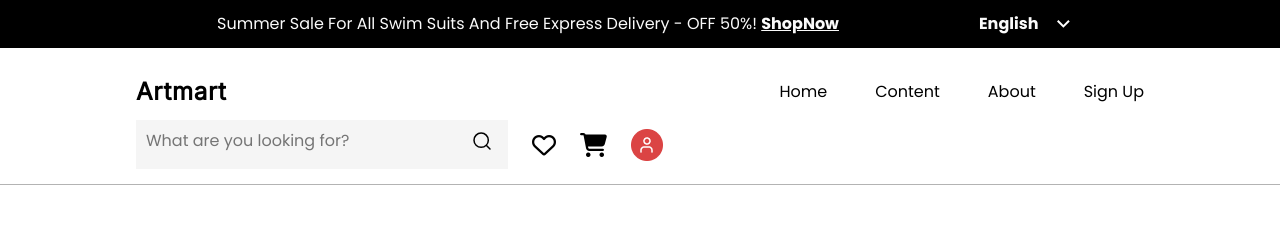
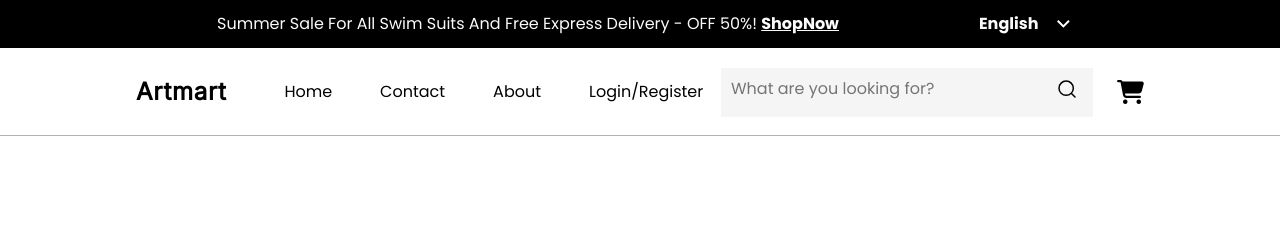
Before and after one commit to WajahatKanju/ArtMart, a Django app: page /login/ in a window 1280 px wide. Shown: the top 230 px of the page. Run offline with Django 4.2, Linux system fonts and the light colour scheme; style sheets or scripts are compiled from the project's sources; some libraries are stand-ins or nearby versions.

Commit message:
migrate to cbc

```diff
--- a/custom_admin/templates/admin/base.html
+++ b/custom_admin/templates/admin/base.html
@@ -328,7 +328,7 @@
                 <b>{% trans 'Wajahat Ahmad' %}</b>
             </div>
             {% autoescape off %}
-                Artmart <strong>{% trans 'Copyright' %} &copy; {% now 'Y' %} {{ jazzmin_settings.copyright }}.</strong> {% trans 'All rights reserved.' %}
+                {} <strong>{% trans 'Copyright' %} &copy; {% now 'Y' %} {{ jazzmin_settings.copyright }}.</strong> {% trans 'All rights reserved.' %}
             {% endautoescape %}
         </footer>
         {% if jazzmin_settings.show_ui_builder %}
--- a/shop/templates/authentication/login.html
+++ b/shop/templates/authentication/login.html
@@ -8,16 +8,16 @@
     </div>
     <div class="authentication-container__form-wrapper">
       <div class="authentication-container__form-wrapper__register__card">
-        <h2>Log in to Artmart</h2>
+        <h2>Log in to {{ site_name }}</h2>
         <p>Enter your details below</p>
         <form action="">
           <input placeholder="Email" type="email">
           <input placeholder="Password" type="password" name="" id="">
-          <input class="btn btn-block btn-secondary " type="submit" value="Login">
+          <input class="btn btn-block btn-primary " type="submit" value="Login">
         </form>
       </div>
       <a class="authentication-container__form-wrapper--link-secondary" href="#">Forgot Password</a>
-      <p> <span>Don't Have An Account ?</span><a href="#">Register</a></p>
+      <p> <span>Don't Have An Account ?</span><a href="{% url 'register' %}">Register</a></p>
     </div>
   </section>
 {% endblock %}
--- a/shop/templates/authentication/register.html
+++ b/shop/templates/authentication/register.html
@@ -14,10 +14,10 @@
           <input placeholder="Name" type="text">
           <input placeholder="Email" type="email">
           <input placeholder="Password" type="password" name="" id="">
-          <input class="btn btn-block btn-secondary " type="submit" value="Register">
+          <input class="btn btn-block btn-primary " type="submit" value="Register">
         </form>
       </div>
-        <p> <span>Already have account? </span><a href="#">Login</a></p>
+        <p> <span>Already have account? </span><a href="{% url 'login' %}">Login</a></p>
     </div>
   </section>
 {% endblock %}
--- a/shop/templates/includes/footer.html
+++ b/shop/templates/includes/footer.html
@@ -26,7 +26,7 @@
             <h4>Support</h4>
             <address>
                 <p>111 Kanju, Swat, KP, Pakistan.</p>
-                <p><a href="mailto:artmartswat@gmail.com">artmartswat@gmail.com</a></p>
+                <p><a href="mailto:{{ site_mail }}">{{ site_mail }}</a></p>
                 <p><a href="tel:+92333456789101">+92-333-456789101</a></p>
             </address>
         </div>
--- a/shop/templates/includes/navigation.html
+++ b/shop/templates/includes/navigation.html
@@ -1,20 +1,22 @@
 {% load static %}
 
 <nav>
-  <a  class="brand-logo" href="#">Artmart</a>
+  <a  class="brand-logo" href="#">{{ site_name }}</a>
     <ul class="navigation-top">
       <li class="navigation-top__nav-item">
-        <a href="#" class="navigation-top__nav-link">Home</a>
+        <a href="{% url 'home' %}" class="navigation-top__nav-link" ">Home</a>
       </li>
       <li class="navigation-top__nav-item">
-        <a href="#" class="navigation-top__nav-link" href="#">Content</a>
+        <a href="{% url 'contact' %}" class="navigation-top__nav-link" >Contact</a>
       </li>
       <li class="navigation-top__nav-item">
-          <a href="#" class="navigation-top__nav-link" href="#">About</a>
+          <a href="{% url 'about' %}" class="navigation-top__nav-link" >About</a>
       </li>
-      <li class="navigation-top__nav-item">
-        <a href="#" class="navigation-top__nav-link" href="#" >Sign Up</a>
-      </li>
+        {% if not user.is_authenticated %}
+          <li class="navigation-top__nav-item">
+            <a href="{% url 'register' %}" class="navigation-top__nav-link">Login/Register</a>
+          </li>
+        {% endif %}
     </ul>
   <div class="actions-top">
 
@@ -29,8 +31,10 @@
           </div>
 
       </form>
-      <i class="icon fa-regular fa-heart ms-4"></i>
       <i class="icon fa-solid fa-cart-shopping ms-4"></i>
-      <img src="{% static 'images/user.png' %}" alt="">
+      {% if user.is_authenticated %}
+        <i class="icon fa-regular fa-heart ms-4"></i>
+        <img src="{% static 'images/user.png' %}" alt="">
+      {% endif %}
   </div>
 </nav>
--- /dev/null
+++ b/shop/templates/shop/about.html
@@ -0,0 +1,6 @@
+{% extends "_base.html" %}
+{% block content %}
+    <section >
+        <h2>About Page</h2>
+    </section>
+{% endblock content %}
--- a/shop/urls.py
+++ b/shop/urls.py
@@ -1,10 +1,15 @@
 from django.urls import path
 
-from .views import index, register, user_login, handler_404
+from .views import handler_404
+from .views import Index, Register, UserLogin, AboutView, ContactView
+from django.contrib.auth.views import LogoutView
 
 urlpatterns = [
-    path("", index),
-    path("register/", register, name="register"),
-    path("login/", user_login, name="login"),
+    path("", Index.as_view(), name="home"),
+    path("register/", Register.as_view(), name="register"),
+    path("login/", UserLogin.as_view(), name="login"),
+    path("logout/", LogoutView.as_view(), name="logout"),
+    path("about/", AboutView.as_view(), name="about"),
+    path("contact/", ContactView.as_view(), name="contact"),
     path("404/", handler_404, name="not_found"),
 ]
--- a/shop/views.py
+++ b/shop/views.py
@@ -1,38 +1,69 @@
 from django.shortcuts import render, redirect
-from products.models import Category
+from django.views import View
 from django.contrib.auth.forms import UserCreationForm, AuthenticationForm
+
 from django.contrib.auth import login
 
 
-# Create your views here.
-def index(request):
-    categories = Category.objects.all()
-    context = {"categories": categories, "brand_name": "Artmart"}
-    return render(request, "shop/index.html", context)
+class BaseView(View):
+    site_name = "Artmart"
+    site_mail = "artmartswat@gmail.com"
+
+    def render_template(self, request, template_name, context={}):
+        context["site_name"] = self.site_name
+        context["site_mail"] = self.site_mail
+        return render(request, template_name, context)
 
 
-def register(request):
-    if request.method == "POST":
+class Index(BaseView):
+    def get(self, request):
+        return self.render_template(request, "shop/index.html")
+
+
+class Register(BaseView):
+    def get(self, request):
+        form = UserCreationForm()
+        return self.render_template(
+            request, "authentication/register.html", {"form": form}
+        )
+
+    def post(self, request):
         form = UserCreationForm(request.POST)
         if form.is_valid():
             user = form.save()
             login(request, user)
             return redirect("index")  # Redirect to your desired page after registration
-    else:
-        form = UserCreationForm()
-    return render(request, "authentication/register.html", {"form": form})
+        return self.render_template(
+            request, "authentication/register.html", {"form": form}
+        )
 
 
-def user_login(request):
-    if request.method == "POST":
+class UserLogin(BaseView):
+    def get(self, request):
+        form = AuthenticationForm()
+        return self.render_template(
+            request, "authentication/login.html", {"form": form}
+        )
+
+    def post(self, request):
         form = AuthenticationForm(request, request.POST)
         if form.is_valid():
             user = form.get_user()
             login(request, user)
             return redirect("index")  # Redirect to your desired page after login
-    else:
-        form = AuthenticationForm()
-    return render(request, "authentication/login.html", {"form": form})
+        return self.render_template(
+            request, "authentication/login.html", {"form": form}
+        )
+
+
+class AboutView(BaseView):
+    def get(self, request):
+        return self.render_template(request, "shop/about.html")
+
+
+class ContactView(BaseView):
+    def get(self, request):
+        return self.render_template(request, "shop/contact.html")
 
 
 def handler_404(request, *args, **kwargs):
```
Also changed, not shown: shop/templates/shop/contact.html (added, +7 -0 lines).
